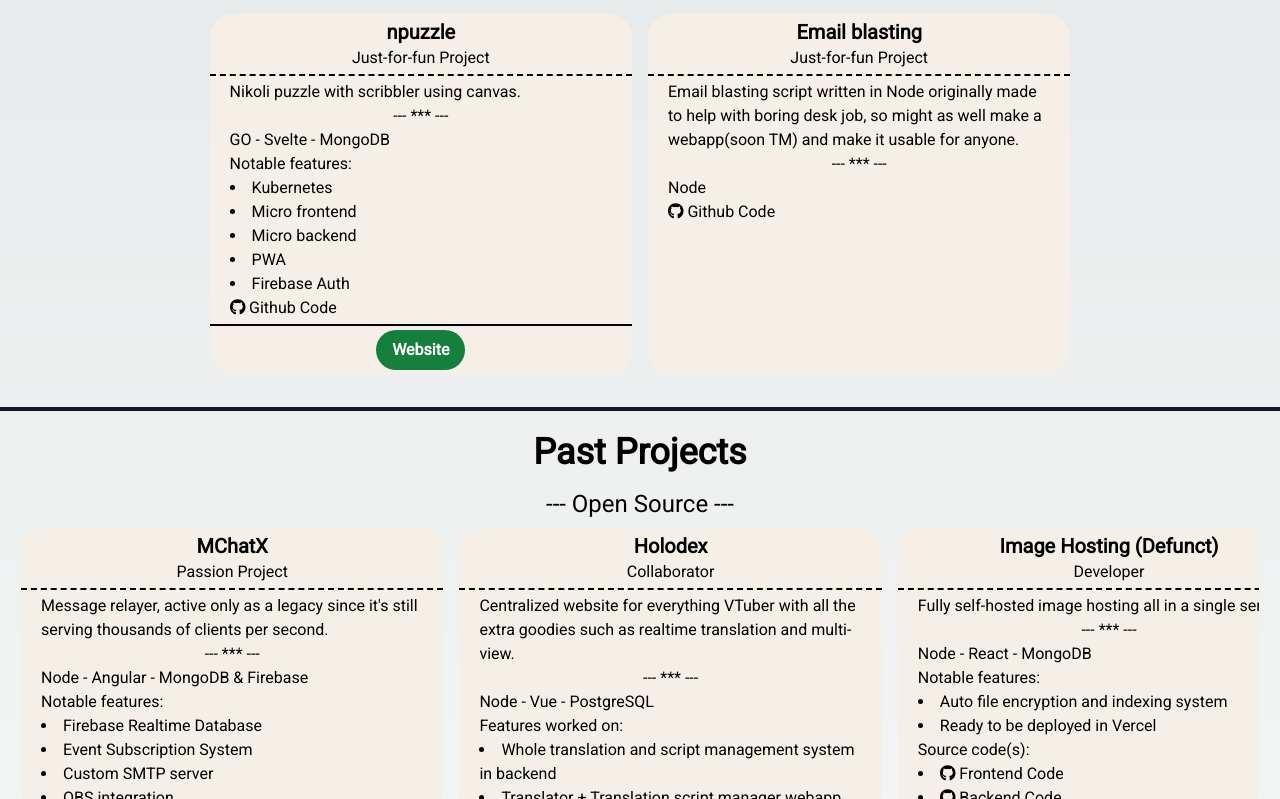
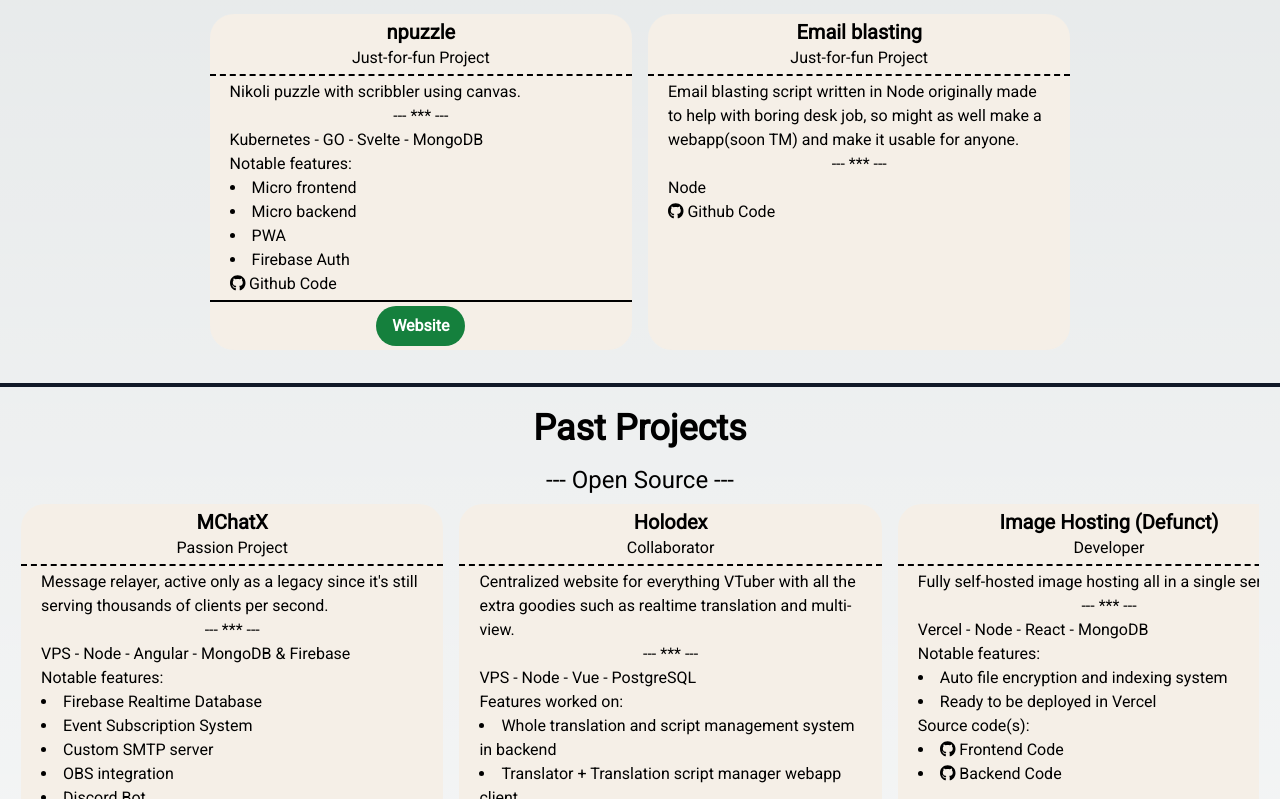
Before and after one commit to MonMonMnemonics/3mwlanding, a Next.js app: page / in a window 1280 px wide. Shown: the part 1341-2140 px from the top of the page. Built offline with nearby package versions, Linux system fonts and the light colour scheme.

Commit message:
hosting information

```diff
--- a/src/app/projectList.ts
+++ b/src/app/projectList.ts
@@ -3,9 +3,8 @@ export const activeProjects = [
         name: "npuzzle",
         position: "Just-for-fun Project",
         description: "Nikoli puzzle with scribbler using canvas.",
-        techstacks: "GO - Svelte - MongoDB",
+        techstacks: "Kubernetes - GO - Svelte - MongoDB",
         features: [
-            "Kubernetes",
             "Micro frontend",
             "Micro backend",
             "PWA",
@@ -29,7 +28,7 @@ export const openProjects = [
         name: "MChatX",
         position: "Passion Project",
         description: "Message relayer, active only as a legacy since it's still serving thousands of clients per second.",
-        techstacks: "Node - Angular - MongoDB & Firebase",
+        techstacks: "VPS - Node - Angular - MongoDB & Firebase",
         features: [
             "Firebase Realtime Database",
             "Event Subscription System",
@@ -46,7 +45,7 @@ export const openProjects = [
         name: "Holodex",
         position: "Collaborator",
         description: "Centralized website for everything VTuber with all the extra goodies such as realtime translation and multi-view.",
-        techstacks: "Node - Vue - PostgreSQL",
+        techstacks: "VPS - Node - Vue - PostgreSQL",
         workedFeature: [
             "Whole translation and script management system in backend",
             "Translator + Translation script manager webapp client",
@@ -58,7 +57,7 @@ export const openProjects = [
         name: "Image Hosting (Defunct)",
         position: "Developer",
         description: "Fully self-hosted image hosting all in a single server.",
-        techstacks: "Node - React - MongoDB",
+        techstacks: "Vercel - Node - React - MongoDB",
         features: [
             "Auto file encryption and indexing system",
             "Ready to be deployed in Vercel",
@@ -91,7 +90,7 @@ export const closedProjects = [
         name: "IWTIF 2021 (Defunct)",
         position: "Backend Developer",
         description: "Indonesia Wellness & Tourism International Festival 2021. Basically, a marketplace website similar to shopee for health and wellbeing products.",
-        techstacks: "Node - Vue - PostgreSQL",
+        techstacks: "VPS - Node - Vue - PostgreSQL",
         features: [
             "Payment system using Xendit",
             "S3 cloud storage using DO Spaces",
@@ -102,7 +101,7 @@ export const closedProjects = [
         name: "Terbook (Defunct)",
         position: "Backend Developer",
         description: "Similar to IWTIF but for booking services for a beauty parlor or a salon.",
-        techstacks: "Node - Vue - PostgreSQL",
+        techstacks: "VPS - Node - Vue - PostgreSQL",
         features: [
             "Nothing new, more or less the same tech stack as IWTIF",
         ],
```
